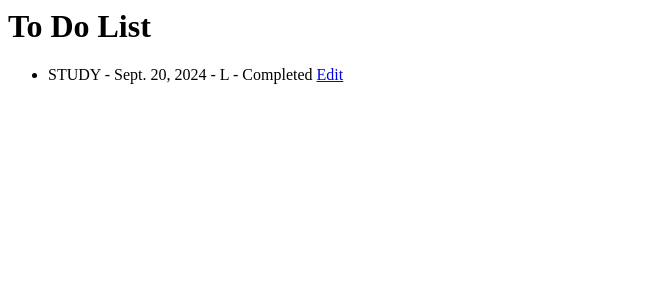
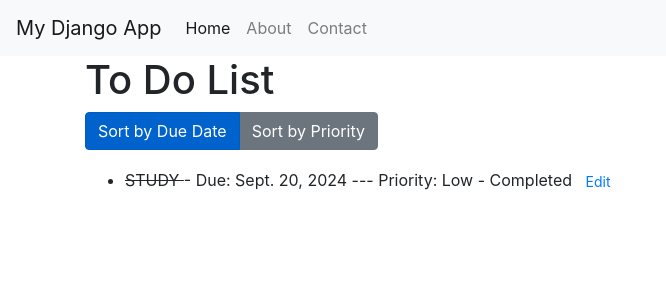
Before and after one commit to RSO1999/mini-project-task-management, a Django app: page / in a window 1280 px wide. Shown: the top 300 px of the page, without its empty margins (0-666 px from the left). Run offline with Django 5.2, Linux system fonts and the light colour scheme; data comes from the database, SQL or seed files in the repository; both versions use the stored data as it was after the commit; some libraries are stand-ins or nearby versions.

Commit message:
Finished with sorting

```diff
--- a/miniproject1/todolist5/admin.py
+++ b/miniproject1/todolist5/admin.py
@@ -2,6 +2,5 @@
 from django.contrib import admin
 from .models import TodoItem
 
-# Register your models here.
-
+#
 admin.site.register(TodoItem)
--- a/miniproject1/todolist5/forms.py
+++ b/miniproject1/todolist5/forms.py
@@ -1,3 +1,4 @@
+
 from django import forms
 from .models import TodoItem
 
--- a/miniproject1/todolist5/models.py
+++ b/miniproject1/todolist5/models.py
@@ -1,3 +1,4 @@
+
 from django.db import models
 from django.contrib.auth.models import User
 import datetime
--- a/miniproject1/todolist5/templates/base.html
+++ b/miniproject1/todolist5/templates/base.html
@@ -1,3 +1,4 @@
+
 <!DOCTYPE html>
 <html lang="en">
   <head>
--- a/miniproject1/todolist5/templates/edit_todo.html
+++ b/miniproject1/todolist5/templates/edit_todo.html
@@ -4,10 +4,12 @@
 
 {% block content %}
   <h2>Edit To-Do Item</h2>
+  <!--submits data to server-->
   <form method="post">
     {% csrf_token %}
-    {{ form.as_p }}
+    {{form}}
     <button type="submit">Save changes</button>
+
   </form>
   <a href="{% url 'home' %}">Back to list</a>
 {% endblock %}
--- a/miniproject1/todolist5/templates/home.html
+++ b/miniproject1/todolist5/templates/home.html
@@ -1,10 +1,29 @@
-<h1>To Do List</h1>
-<ul>
+{% extends "base.html" %}
+
+{% block title %}To Do List{% endblock %}
+
+{% block content %}
+  <h1>To Do List</h1>
+
+  <!-- buttons -->
+  <div class="btn-group mb-3">
+    <a href="?sort=due_date" class="btn btn-primary {% if sort_by == 'due_date' %}active{% endif %}">Sort by Due Date</a>
+    <a href="?sort=priority" class="btn btn-secondary {% if sort_by == 'priority' %}active{% endif %}">Sort by Priority</a>
+  </div>
+
+  <ul>
     {% for todo in todos %}
     <li>
-        {{ todo.title }} - {{ todo.due_date }} - {{ todo.priority }} -
-        {% if todo.completed %}Completed{% else %}Not Completed{% endif %}
-        <a href="{% url 'edit_todo' todo.id %}">Edit</a>
+      <!-- Strikethrough if complete == true-->
+      <span style = "{% if todo.completed %}text-decoration: line-through;{% endif %}">
+        {{ todo.title }}
+      </span>
+      - Due: {{ todo.due_date }} --- Priority: {{ todo.get_priority_display }} -
+      {% if todo.completed %}Completed{% else %}Not Completed{% endif %}
+      <a href="{% url 'edit_todo' todo.id %}" class="btn btn-sm btn-link">Edit</a>
     </li>
+    {% empty %}
+    <li>No tasks.</li>
     {% endfor %}
-</ul>
+  </ul>
+{% endblock %}
--- a/miniproject1/todolist5/urls.py
+++ b/miniproject1/todolist5/urls.py
@@ -4,6 +4,7 @@ from . import views
 
 urlpatterns = [
     path("", views.home, name="home"),
+
     path("todo/<int:pk>/edit/", views.TodoItemUpdateView.as_view(),
          name="edit_todo"),  # Edit page
 ]
--- a/miniproject1/todolist5/views.py
+++ b/miniproject1/todolist5/views.py
@@ -5,6 +5,7 @@ from django.views.generic.edit import UpdateView
 from django.urls import reverse_lazy
 from .models import TodoItem
 from .forms import TodoItemForm
+from django.db.models import Case, When, IntegerField
 
 
 class TodoItemUpdateView(UpdateView):
@@ -17,6 +18,22 @@ class TodoItemUpdateView(UpdateView):
 
 
 def home(request):
-    # shows list
-    todos = TodoItem.objects.all()
-    return render(request, "home.html", {'todos': todos})
+    sort_by = request.GET.get('sort', 'due_date')
+    if sort_by == 'priority':
+        # Sort
+        todos = TodoItem.objects.all().order_by(
+
+            Case(
+
+                When(priority='H', then=1),
+                When(priority='M', then=2),
+                When(priority='L', then=3),
+                output_field=IntegerField()
+            )
+        )
+    else:
+        # due date sorting
+
+        todos = TodoItem.objects.all().order_by('due_date')
+
+    return render(request, "home.html", {'todos': todos, 'sort_by': sort_by})
```
Also changed, not shown: miniproject1/db.sqlite3, miniproject1/todolist5/templates/view_todo.html (deleted).
